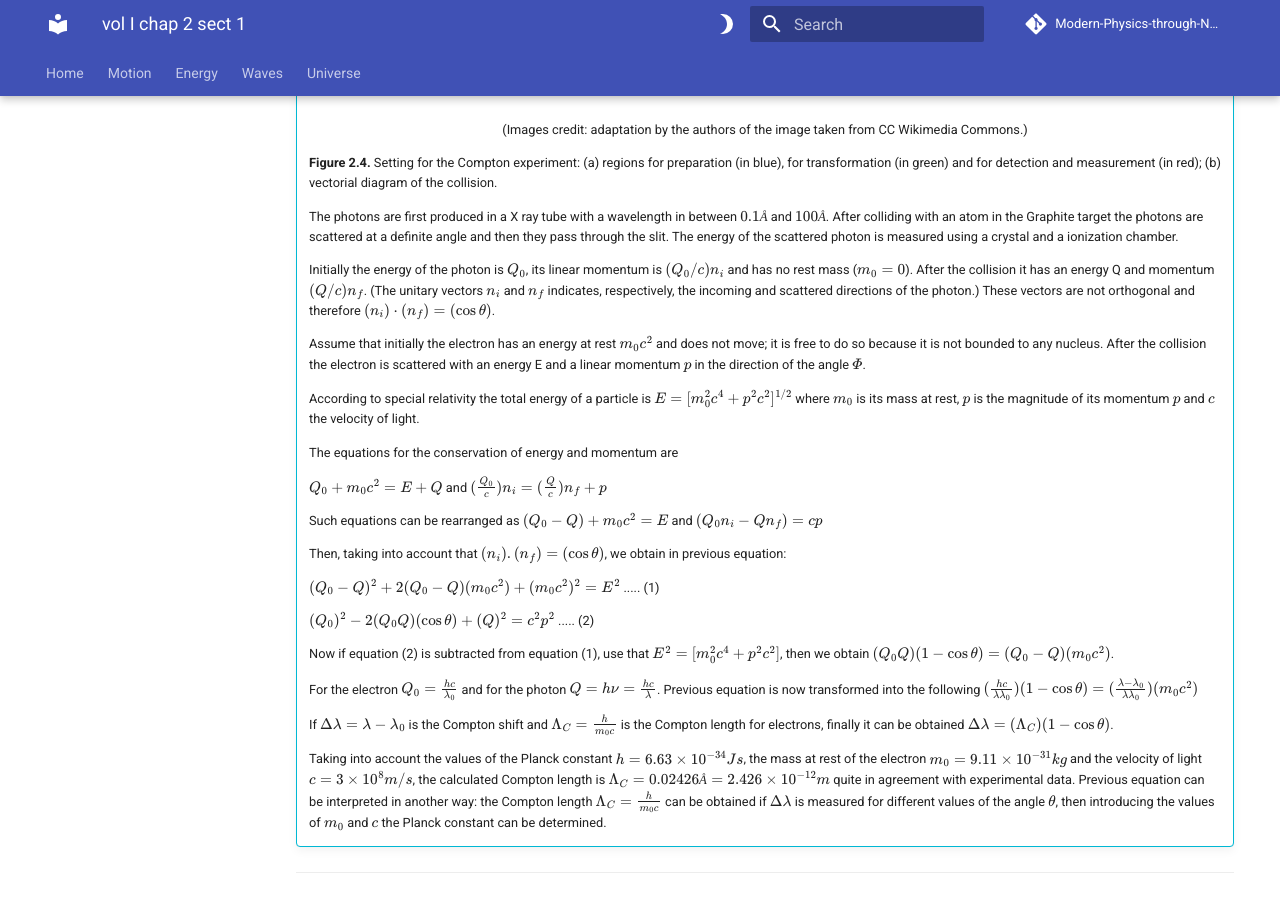
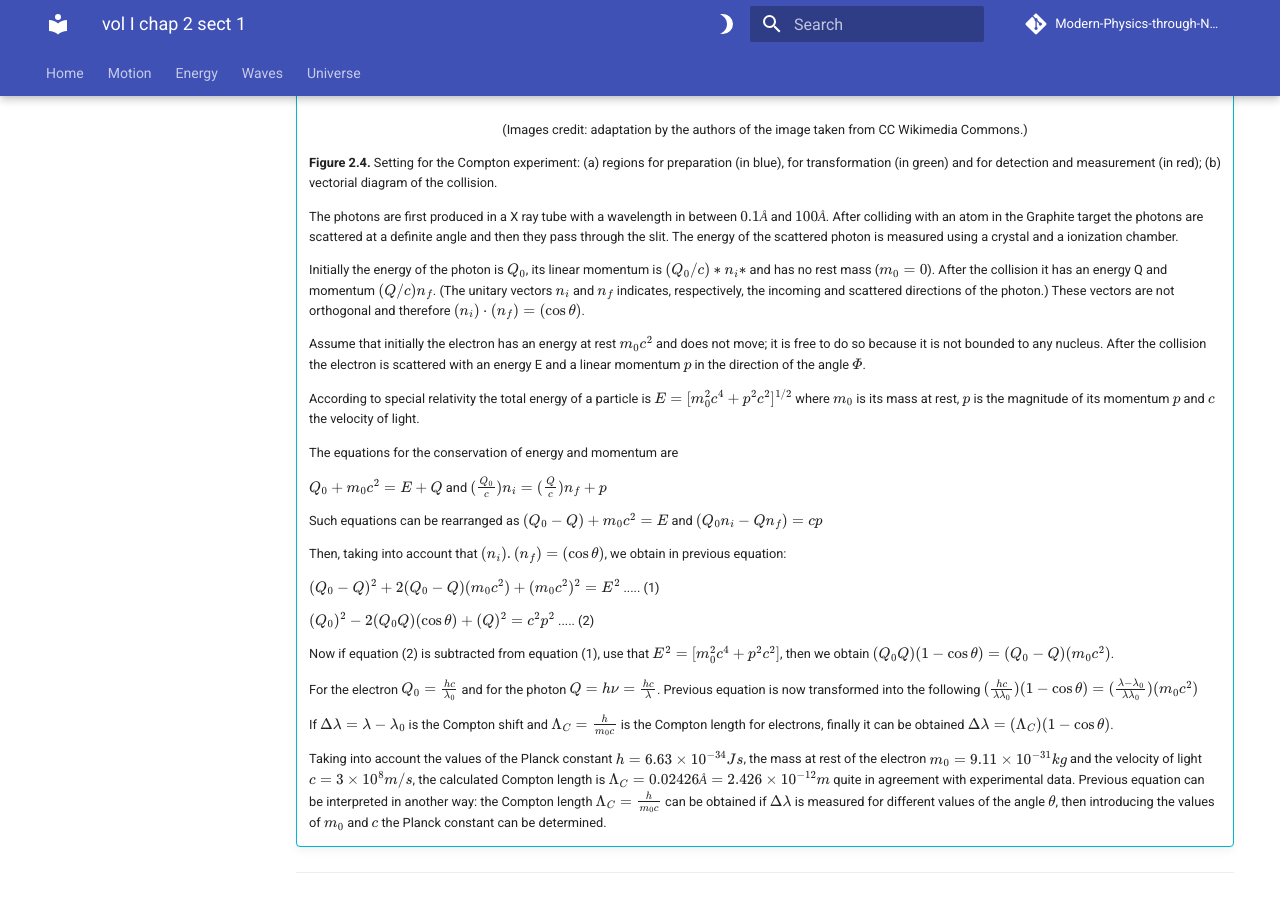
Before and after one commit to modphysnobel/modphysnobel.github.io, an MkDocs documentation site: the page built from docs/vol-I/vol-I-chap-2-sect-1.md, in a window 1280 px wide and 900 px high, scrolled down 6914 px. Built offline with MkDocs 1.6.1 and Material for MkDocs 9.7.7, drawn with Linux system fonts in a browser that asks for light colours; some web fonts are replaced; comment, search, counter and statistics services are not loaded.

```diff
--- a/docs/vol-I/vol-I-chap-2-sect-1.md
+++ b/docs/vol-I/vol-I-chap-2-sect-1.md
@@ -246,7 +246,7 @@ At the beginning of past century four revolutionary experiments generated new id
 
 	The photons are first produced in a X ray tube with a wavelength in between $0.1 Å$ and $100 Å$. After colliding with an atom in the Graphite target the photons are scattered at a definite angle and then they pass through the slit.  The energy of the scattered photon is measured using a crystal and a ionization chamber.
 
-	Initially the energy of the photon is $Q_0$, its linear momentum is $(Q_0/c)n_i$ and has no rest mass ($m_0 = 0$). After the collision it has an energy Q and momentum $(Q/c)n_f$.  (The unitary vectors $n_i$ and $n_f$ indicates, respectively, the incoming and scattered directions of the photon.) These vectors are not orthogonal and therefore $(n_i) \cdot (n_f)=(\cos \theta)$.
+	Initially the energy of the photon is $Q_0$, its linear momentum is $(Q_0/c)*n_i*$ and has no rest mass ($m_0 = 0$). After the collision it has an energy Q and momentum $(Q/c)n_f$.  (The unitary vectors $n_i$ and $n_f$ indicates, respectively, the incoming and scattered directions of the photon.) These vectors are not orthogonal and therefore $(n_i) \cdot (n_f)=(\cos \theta)$.
 
 	Assume that initially the electron has an energy at rest $m_0c^2$ and does not move; it is free to do so because it is not bounded to any nucleus. After the collision the electron is scattered with an energy E and a linear momentum $p$ in the direction of the angle $Φ$.
 
```
